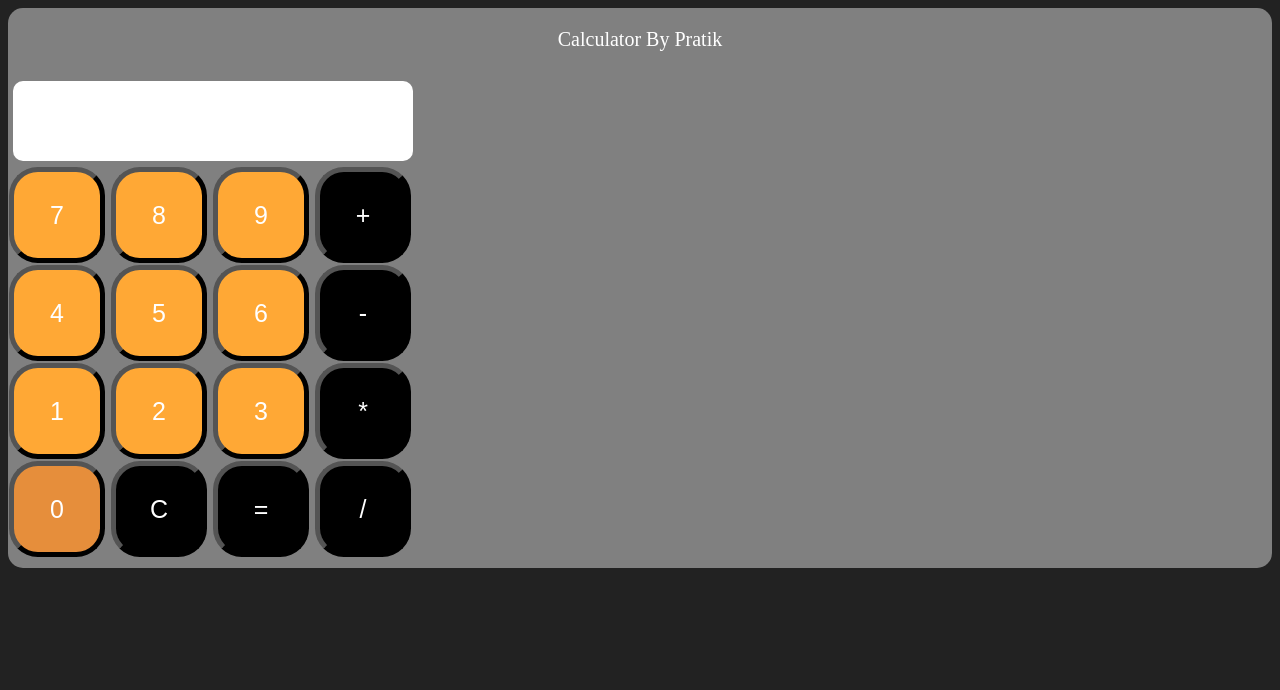
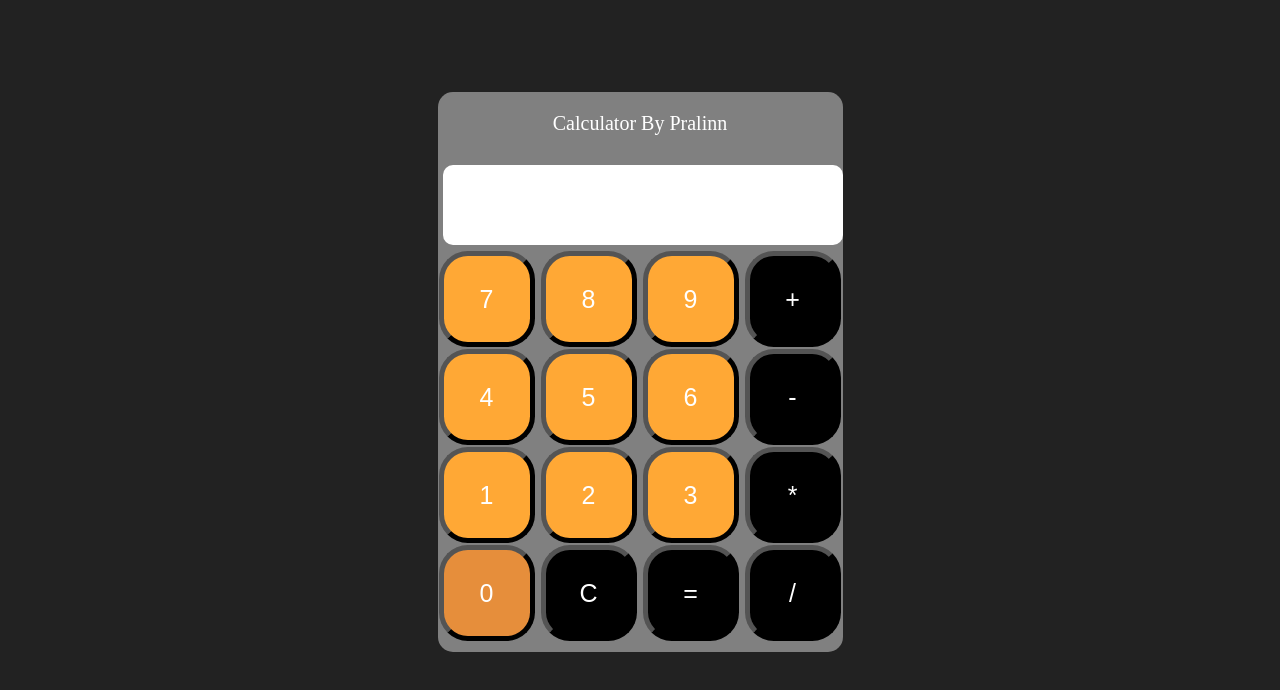
Before and after one commit to PratikNichite/pcalc, a plain HTML site: page index.html in a window 1280 px wide. Drawn offline with Linux system fonts and the light colour scheme.

Commit message:
Calculator

```diff
--- a/index.html
+++ b/index.html
@@ -8,8 +8,9 @@
 body {
   background-color: rgb(34, 34, 34);
   box-sizing: border-box;
-  /* display: flex; */
+  display: flex;
   align-content: center;
+  justify-content:center;
 }
 
 /* all the buttons basic formatting */
@@ -150,12 +151,12 @@ body {
   outline: none;
 }
 .calculator-body{
-    display:grid;
     align-items: center;
     background-color:gray;
     border-radius: 15px;
     outline:none;
     padding-bottom:10px;
+    transform: translateY(15%);
 }
 .top{
     display:grid;
@@ -170,7 +171,7 @@ body {
   <body>
     <div class="calculator-body">
     <div>
-        <p class="top">Calculator By Pratik</p>
+        <p class="top">Calculator By Pralinn</p>
       <p class="heading" id="heading-title"></p>
     </div>
       <div>
```
